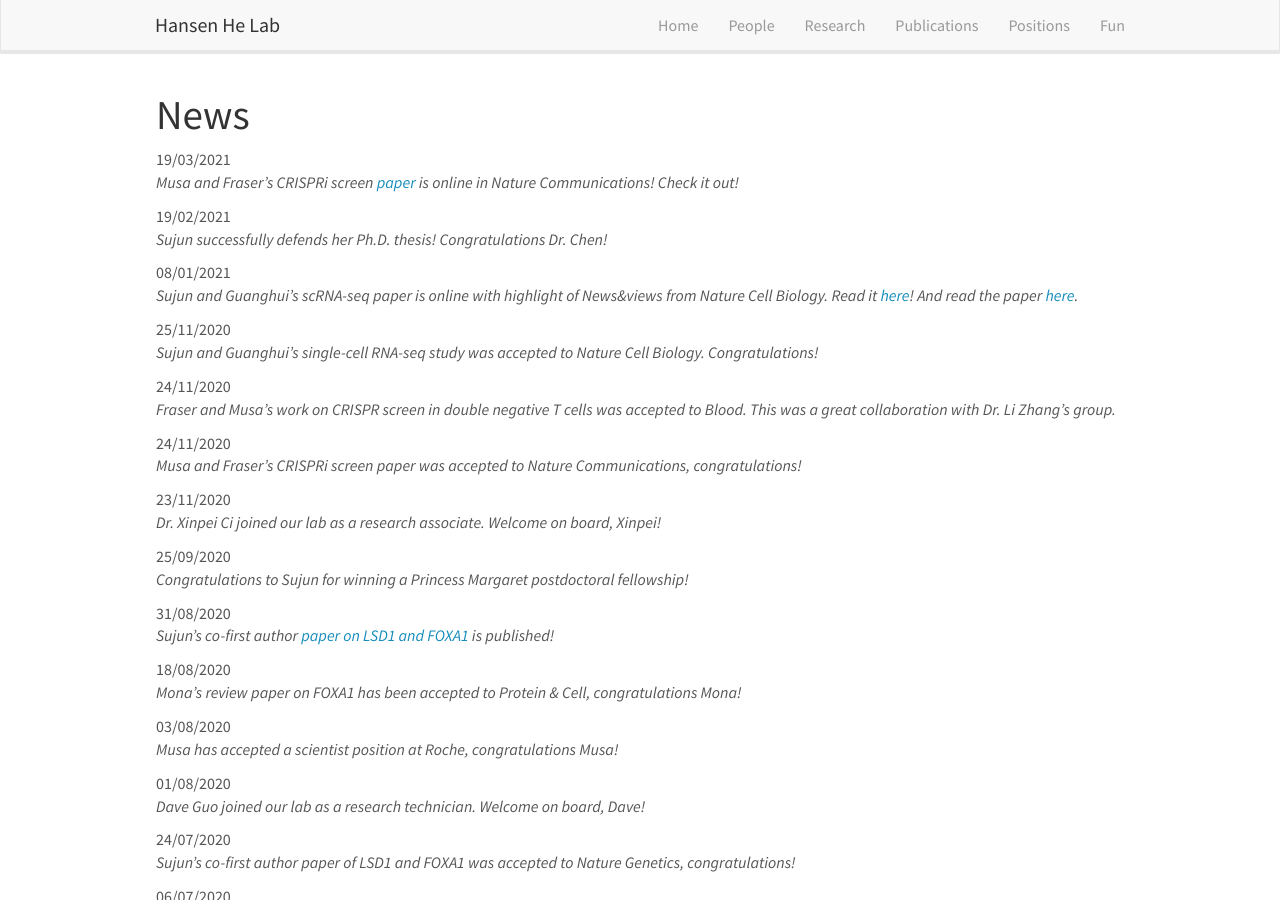
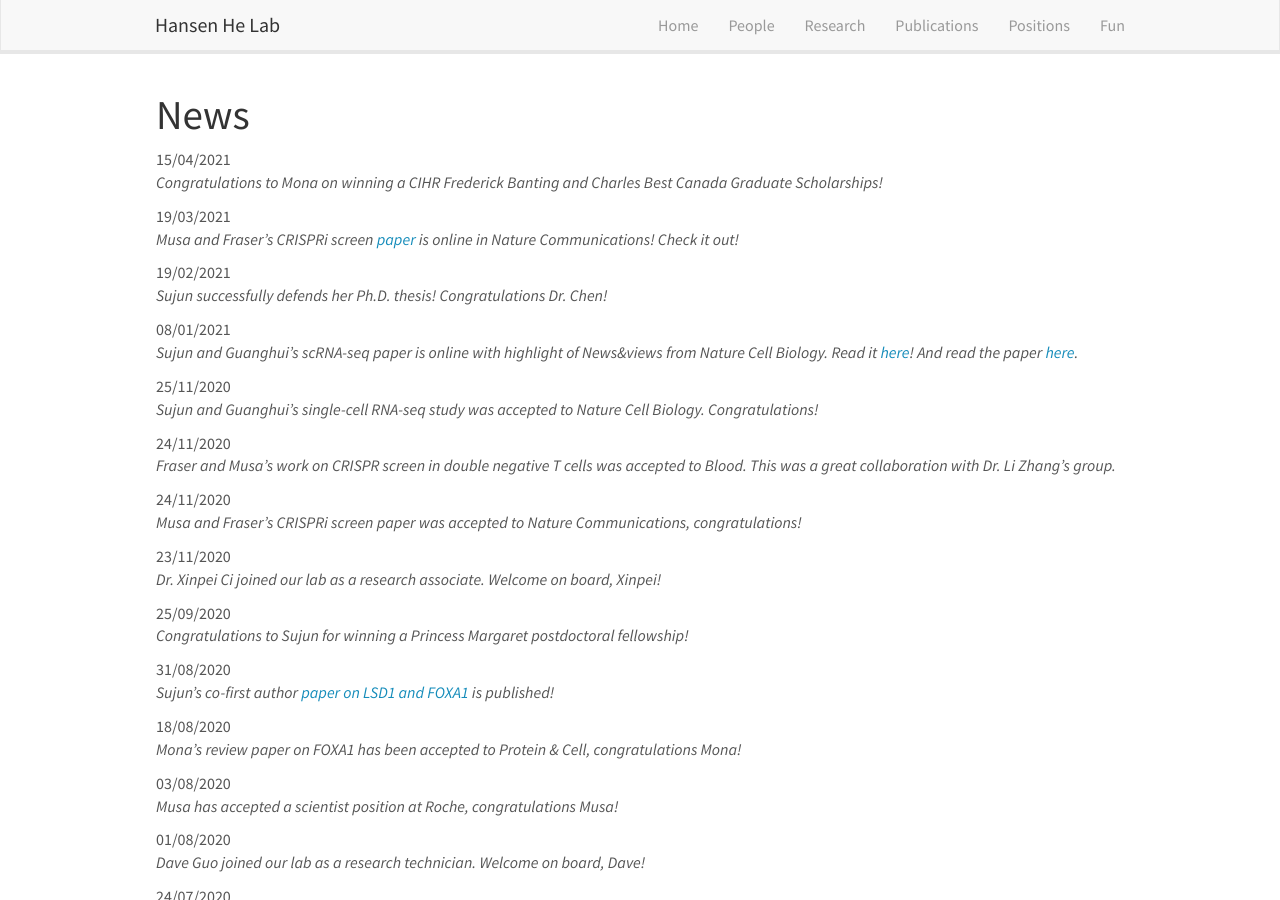
Before and after one commit to Xinyi371/HansenHeLab.github.io, a Jekyll site: the page built from _pages/allnews.md, in a window 1280 px wide and 900 px high. Built offline with Jekyll 4.4.1, drawn with Linux system fonts in a browser that asks for light colours; nearby versions of some CDN libraries.

Commit message:
updating lab news

```diff
--- a/_data/news.yml
+++ b/_data/news.yml
@@ -1,3 +1,6 @@
+- date: 15/04/2021
+  headline: "Congratulations to Mona on winning a CIHR Frederick Banting and Charles Best Canada Graduate Scholarships!"
+
 - date: 19/03/2021
   headline: "Musa and Fraser's CRISPRi screen <a href='https://www.nature.com/articles/s41467-021-21867-0'>paper</a> is online in Nature Communications! Check it out!"
 
```
Also changed, not shown: 2 other files.
